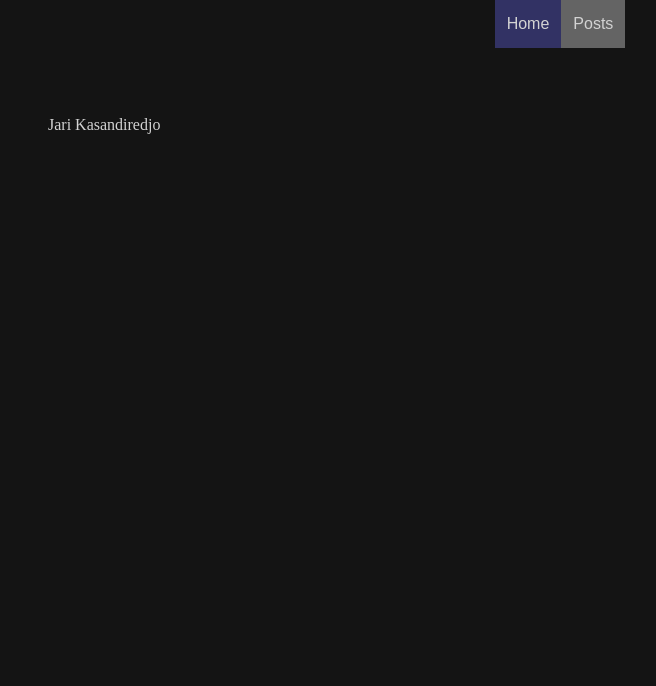
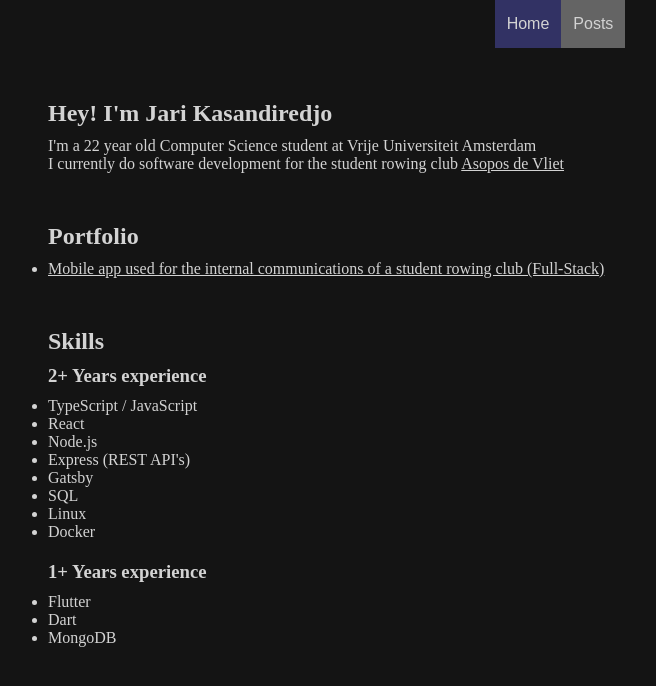
Before and after one commit to sw1jari/jarinoah.com, a Next.js app: page / in a window 1280 px wide. Shown: the top 686 px of the page, without its empty margins (80-736 px from the left). Built offline with nearby package versions, Linux system fonts and the light colour scheme.

Commit message:
add posts back

```diff
--- a/pages/index.tsx
+++ b/pages/index.tsx
@@ -1,13 +1,58 @@
 import type { NextPage } from 'next'
 import Head from 'next/head';
+import Link from 'next/link';
 
 const Home: NextPage = () => {
+  const age = Math.floor((Date.now() - Date.parse('2000-02-27')) / 31557600000)
+
   return (
     <>
       <Head>
         <title>Jari Kasandiredjo</title>
       </Head>
-      <p>Jari Kasandiredjo</p>
+      <section id='about-me'>
+        <h1>Hey! I'm Jari Kasandiredjo</h1>
+        <p>
+          I'm a {age} year old Computer Science student at Vrije Universiteit Amsterdam<br/>
+          I currently do software development for the student rowing
+          club <Link href='https://asopos.nl/'><a>Asopos de Vliet</a></Link><br/>
+        </p>
+      </section>
+      <section id='portfolio'>
+        <h1>Portfolio</h1>
+        <ul>
+          <li key='asopos app'>
+            <Link
+              href='https://apps.apple.com/app/asopos/id1606014844?platform=iphone'
+              >
+                <a>
+                  Mobile app used for the internal communications of a student
+                  rowing club (Full-Stack)
+                </a>
+            </Link>
+          </li>
+        </ul>
+      </section>
+      <section id='skills'>
+        <h1>Skills</h1>
+        <h3>2+ Years experience</h3>
+        <ul>
+          <li>TypeScript / JavaScript</li>
+          <li>React</li>
+          <li>Node.js</li>
+          <li>Express (REST API's)</li>
+          <li>Gatsby</li>
+          <li>SQL</li>
+          <li>Linux</li>
+          <li>Docker</li>
+        </ul>
+        <h3>1+ Years experience</h3>
+        <ul>
+          <li>Flutter</li>
+          <li>Dart</li>
+          <li>MongoDB</li>
+        </ul>
+      </section>
     </>
   )
 }
--- a/styles/globals.css
+++ b/styles/globals.css
@@ -3,7 +3,7 @@ body {
   background-color: rgb(20, 20, 20);
 }
 
-ul, h1, h2 {
+ul, h1, h2, h3, p {
   margin: 0px;
   padding: 0px;
 }
@@ -11,3 +11,15 @@ ul, h1, h2 {
 body, button, a {
   color: lightgray;
 }
+
+section:not(section:last-child) {
+  margin-bottom: 50px;
+}
+
+h1, h3 {
+  margin-bottom: 10px;
+}
+
+ul:not(ul:last-child) {
+  margin-bottom: 20px;
+}
```
Also changed, not shown: _posts/how-to-create-a-REST-API-with-Python-and-Flask.md (added, +1 -0 lines), 2 other files (tests, documents, lock files or other folders).
